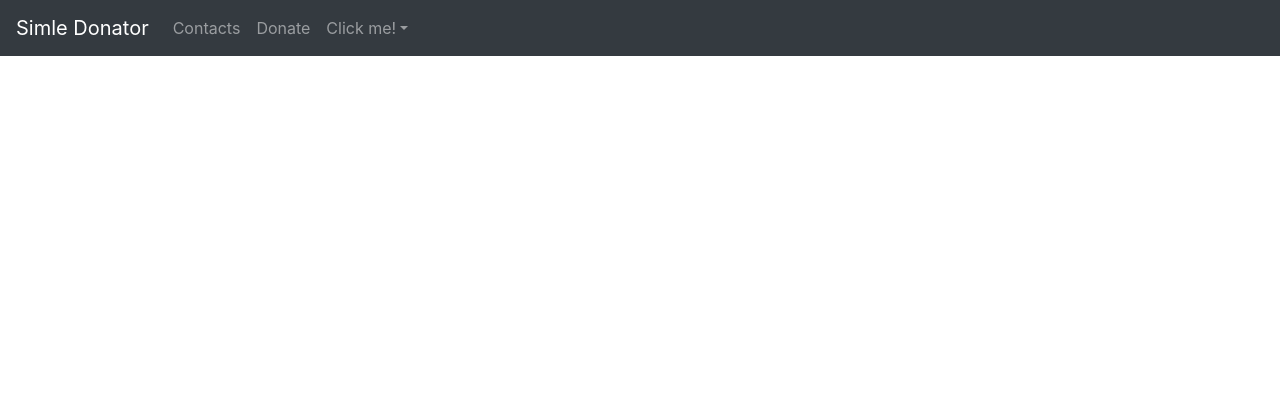
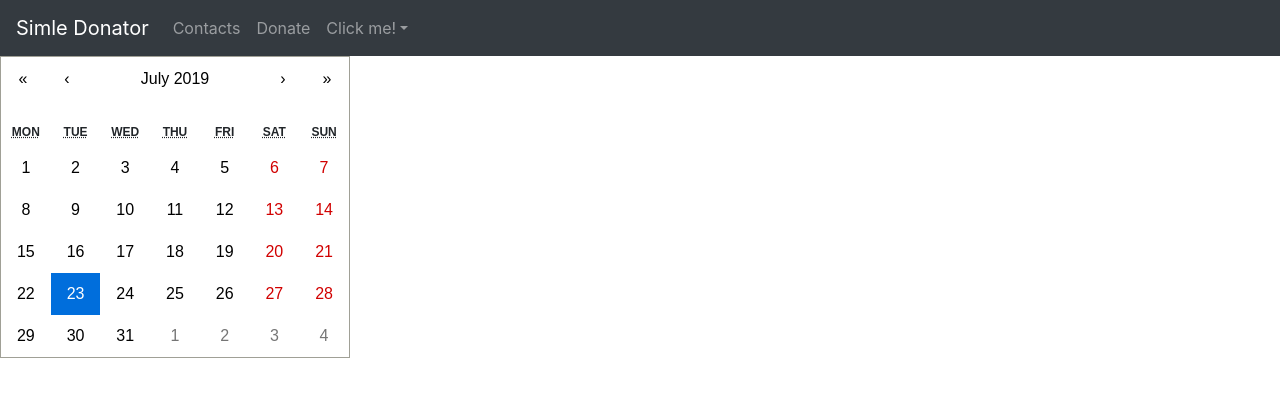
Before and after one commit to Alex-coder-ui/Smile-Donator, a React (Create React App) app: page /Calendar in a window 1280 px wide. Shown: the top 396 px of the page. Built offline with nearby package versions, Linux system fonts and the light colour scheme.

Commit message:
added calendar

```diff
--- a/package.json
+++ b/package.json
@@ -10,6 +10,7 @@
     "react": "^16.8.6",
     "react-bootstrap": "^1.0.0-beta.9",
     "react-bootstrap-date-picker": "^5.1.0",
+    "react-calendar": "^2.19.0",
     "react-dom": "^16.8.6",
     "react-router-dom": "^5.0.1",
     "react-scripts": "3.0.1"
--- a/src/components/Calendar.js
+++ b/src/components/Calendar.js
@@ -1,30 +1,21 @@
-import React, {Component} from 'react';
-import ReactLightCalendar from '@lls/react-light-calendar'
-import '@lls/react-light-calendar/dist/index.css'
+import React, { Component } from 'react';
+import Calendar from 'react-calendar';
 
-const DAY_LABELS = ['Lundi', 'Mardi', 'Mercredi', 'Jeudi', 'Vendredi', 'Samedi', 'Dimanche']
-const MONTH_LABELS = ['Janvier', 'Fevrier', 'Mars', 'Avril', 'Mai', 'Juin', 'Juillet', 'Aûot', 'Septembre', 'Octobre', 'Novembre', 'Décembre']
-
-
-export default class Calendar extends Component {
-    constructor(props) {
-        super(props)
-        const date = new Date()
-        const startDate = date.getTime()
-        this.state = {
-            startDate, // Today
-            endDate: new Date(startDate).setDate(date.getDate() + 6) // Today + 6 days
-        }
+export class Dates extends Component {
+    state = {
+        date: new Date(),
     }
 
-    onChange = (startDate, endDate) => this.setState({ startDate, endDate })
+    onChange = date => this.setState({ date })
 
-    render = () => {
-
-        const { startDate, endDate } = this.state
-
+    render() {
         return (
-            <ReactLightCalendar startDate={startDate} endDate={endDate} onChange={this.onChange} range displayTime />
-        )
+            <div>
+                <Calendar
+                    onChange={this.onChange}
+                    value={this.state.date}
+                />
+            </div>
+        );
     }
 }
--- a/src/components/navbar.js
+++ b/src/components/navbar.js
@@ -4,7 +4,7 @@ import { Navbar, Nav, NavItem, NavDropdown,MenuItem } from 'react-bootstrap';
 import { BrowserRouter as Router, Route, Link} from "react-router-dom";
 import Contacts from './Contacts.js';
 import Donate from './Donate.js';
-import Calendar from './Calendar.js';
+import  {Dates} from './Calendar.js'
 
 
 function Index() {
@@ -38,7 +38,7 @@ export class Header extends Component {
                 <Route path="/" exact component={Index} />
                 <Route path="/Contacts/" component={Contacts} />
                 <Route path="/Donate/" component={Donate} />
-                <Route path="Calendar" exact component={Calendar} />
+                <Route path="/Calendar/" exact component={Dates} />
             </div>
             </Router>
         );
--- a/src/index.js
+++ b/src/index.js
@@ -3,4 +3,5 @@ import ReactDOM from 'react-dom';
 import App from './App';
 
 
+
 ReactDOM.render(<App />, document.getElementById('root'));
```
Also changed, not shown: 1 other file (tests, documents, lock files or other folders).
